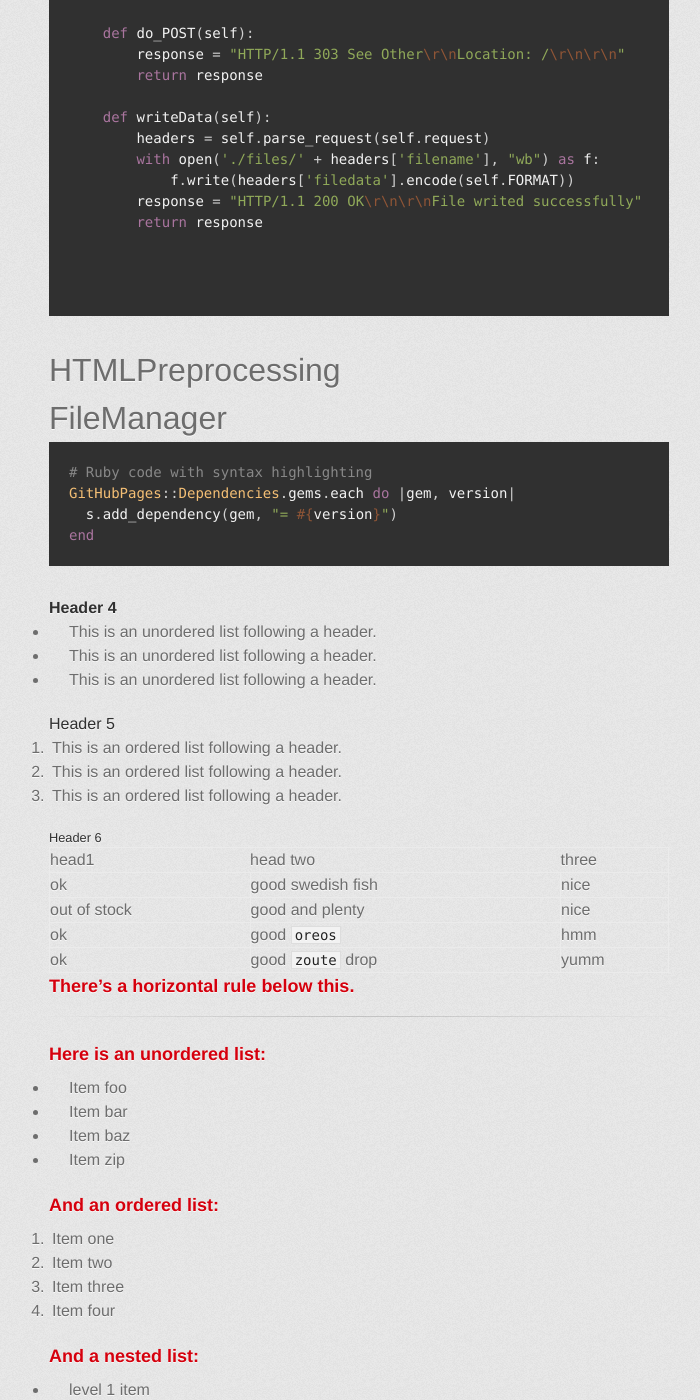
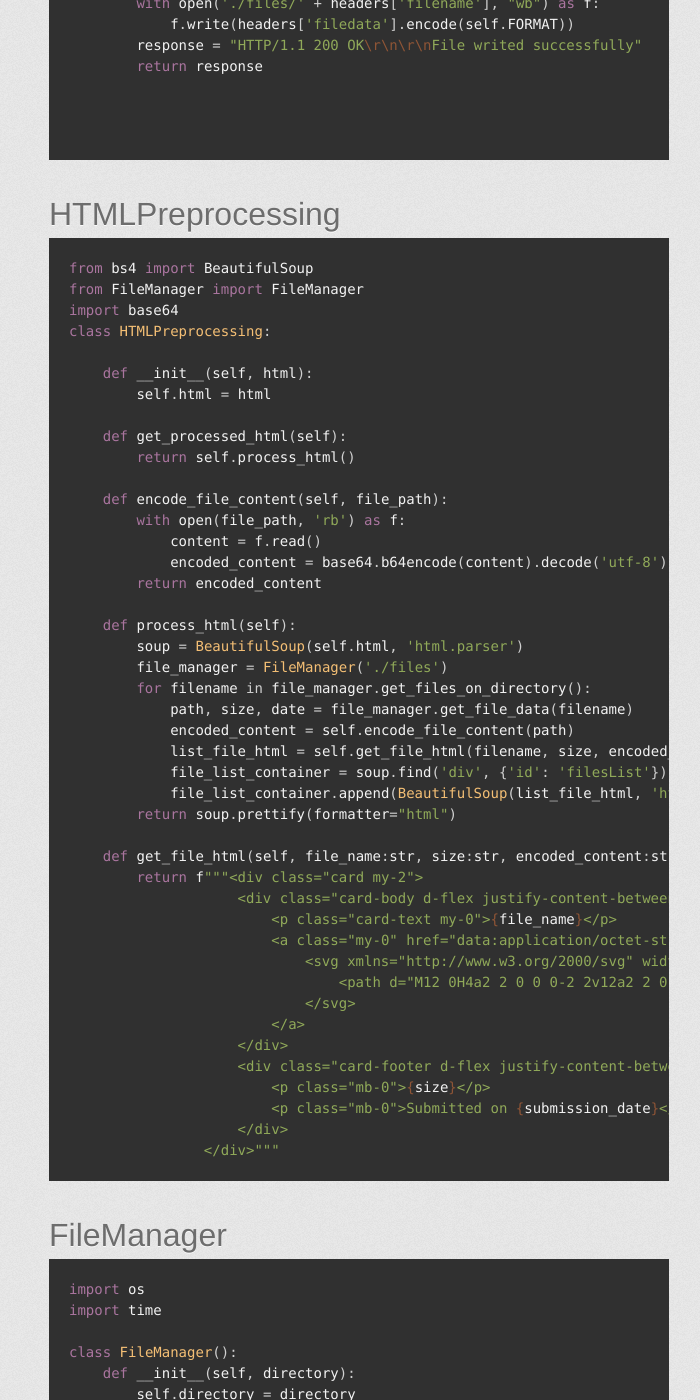
Before and after one commit to JoseLuisSantillan/proyectofinalredes.github.io, a Jekyll site: the page built from index.md, in a window 1280 px wide and 1400 px high, scrolled down 3841 px. Shown: the whole window, without its empty margins (281-981 px from the left). Built offline with Jekyll 4.4.1, drawn with Linux system fonts in a browser that asks for light colours; some web fonts are replaced; some of the changed text lies outside the part shown.

Commit message:
4 commit

````diff
--- a/index.md
+++ b/index.md
@@ -170,16 +163,89 @@ class HTTPRequestHandler():
 
 
 # HTMLPreprocessing
+``` py
+from bs4 import BeautifulSoup
+from FileManager import FileManager
+import base64
+class HTMLPreprocessing:
 
+    def __init__(self, html):
+        self.html = html
 
+    def get_processed_html(self):
+        return self.process_html()
+
+    def encode_file_content(self, file_path):
+        with open(file_path, 'rb') as f:
+            content = f.read()
+            encoded_content = base64.b64encode(content).decode('utf-8')
+        return encoded_content
+
+    def process_html(self):
+        soup = BeautifulSoup(self.html, 'html.parser')
+        file_manager = FileManager('./files')
+        for filename in file_manager.get_files_on_directory():
+            path, size, date = file_manager.get_file_data(filename)
+            encoded_content = self.encode_file_content(path)
+            list_file_html = self.get_file_html(filename, size, encoded_content, date)
+            file_list_container = soup.find('div', {'id': 'filesList'})
+            file_list_container.append(BeautifulSoup(list_file_html, 'html.parser'))
+        return soup.prettify(formatter="html")
+
+    def get_file_html(self, file_name:str, size:str, encoded_content:str, submission_date:str):
+        return f"""<div class="card my-2">
+                    <div class="card-body d-flex justify-content-between align-items-center">
+                        <p class="card-text my-0">{file_name}</p>
+                        <a class="my-0" href="data:application/octet-stream;base64,{encoded_content}" download="{file_name}">
+                            <svg xmlns="http://www.w3.org/2000/svg" width="25" height="25" fill="currentColor" class="bi bi-file-arrow-down-fill" viewBox="0 0 16 16">
+                                <path d="M12 0H4a2 2 0 0 0-2 2v12a2 2 0 0 0 2 2h8a2 2 0 0 0 2-2V2a2 2 0 0 0-2-2zM8 5a.5.5 0 0 1 .5.5v3.793l1.146-1.147a.5.5 0 0 1 .708.708l-2 2a.5.5 0 0 1-.708 0l-2-2a.5.5 0 1 1 .708-.708L7.5 9.293V5.5A.5.5 0 0 1 8 5z"/>
+                            </svg>
+                        </a>
+                    </div>
+                    <div class="card-footer d-flex justify-content-between text-body-secondary">
+                        <p class="mb-0">{size}</p>
+                        <p class="mb-0">Submitted on {submission_date}</p>
+                    </div>
+                </div>"""
+```
 # FileManager
 
+```py
+import os
+import time
 
-```ruby
-# Ruby code with syntax highlighting
-GitHubPages::Dependencies.gems.each do |gem, version|
-  s.add_dependency(gem, "= #{version}")
-end
+class FileManager():
+    def __init__(self, directory):
+        self.directory = directory
+
+    def get_file_data(self, filename):
+        path = os.path.join(self.directory, filename)
+        size = self.get_file_size_str(os.path.getsize(path))
+        date = time.ctime(os.path.getctime(path))
+        return path, size, date
+
+    def get_files_on_directory(self):
+        return [filename for filename in os.listdir(self.directory)]
+
+    def get_file_size_str(self, size_bytes):
+        units = ('B', 'KB', 'MB', 'GB')
+        size_thresholds = (1, 1024, 1024**2, 1024**3)
+
+        for i, threshold in enumerate(size_thresholds):
+            if size_bytes < threshold:
+                size = size_bytes / size_thresholds[i-1]
+                unit = units[i-1]
+                break
+        else:
+            size = size_bytes / size_thresholds[-1]
+            unit = units[-1]
+
+        size_str = f"{size:.1f} {unit}"
+        return size_str
+
+    def save_file_on_directory(self):
+        # Maybe here we can control the save of a file
+        print('')
 ```
 
 #### Header 4
````
Also changed, not shown: other parts of index.md (+1 -8 lines).
